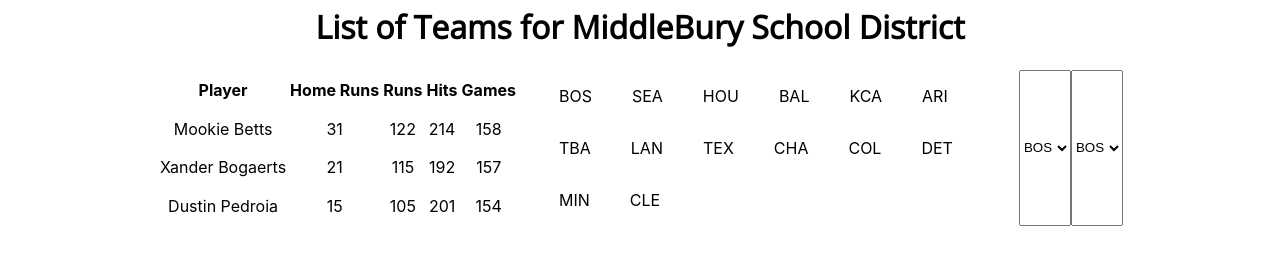
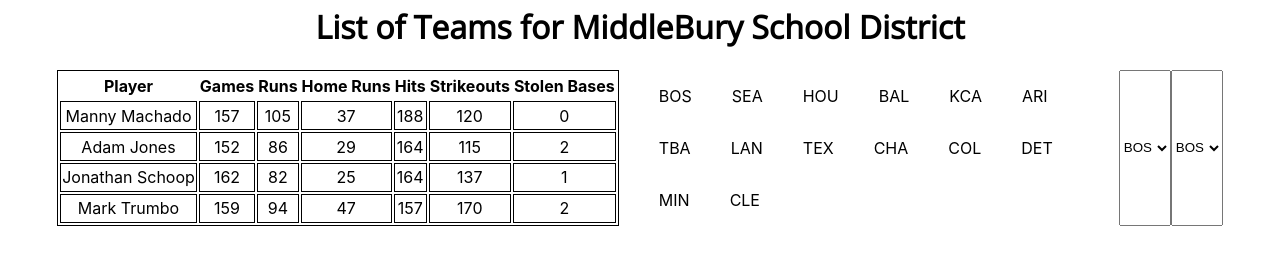
Before and after one commit to Baseball-Hack-Day/BaseballPredictions, a React (Create React App) app: page / in a window 1280 px wide. Shown: the part 402-666 px from the top of the page. Built offline with nearby package versions, Linux system fonts and the light colour scheme.

Commit message:
changed team for table

```diff
--- a/src/App.js
+++ b/src/App.js
@@ -51,11 +51,10 @@ class App extends Component {
       }
     });
 
-    let BOSTeam = players.filter(player => player.teamID === 'BOS')
+    let BALTeam = players.filter(player => player.teamID === 'BAL')
 
     console.log('teams', teamNames)
     console.log('SELECTEd', this.state.selectedTeam1)
-    console.log('BOSSSS', BOSTeam)
 
     return (
       <Router>
@@ -79,19 +78,23 @@ class App extends Component {
               <tbody>
                 <tr>
                   <th>Player</th>
+                  <th>Games</th>
+                  <th>Runs</th>
                   <th>Home Runs</th>
-                  <th>Runs</th>
                   <th>Hits</th>
-                  <th>Games</th>
+                  <th>Strikeouts</th>
+                  <th>Stolen Bases</th>
                 </tr>
                 {
-                  BOSTeam.map(player => (
+                  BALTeam.map(player => (
                     <tr>
                       <td>{player.nameFirst} {player.nameLast}</td>
+                      <td>{player.G}</td>
+                      <td>{player.R}</td>
                       <td>{player.HR}</td>
-                      <td>{player.R}</td>
                       <td>{player.H}</td>
-                      <td>{player.G}</td>
+                      <td>{player.SO}</td>
+                      <td>{player.SB}</td>
                     </tr>
                   ))
                 }
--- a/src/index.css
+++ b/src/index.css
@@ -35,3 +35,7 @@ h1 {
   width: 500px;
   flex-wrap: wrap
 }
+
+table, td {
+  border: 1px solid black;
+}
```
